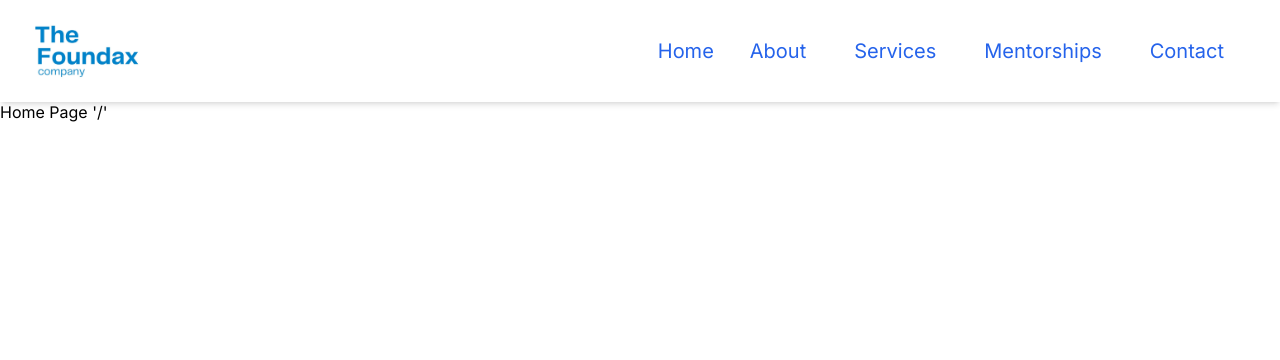
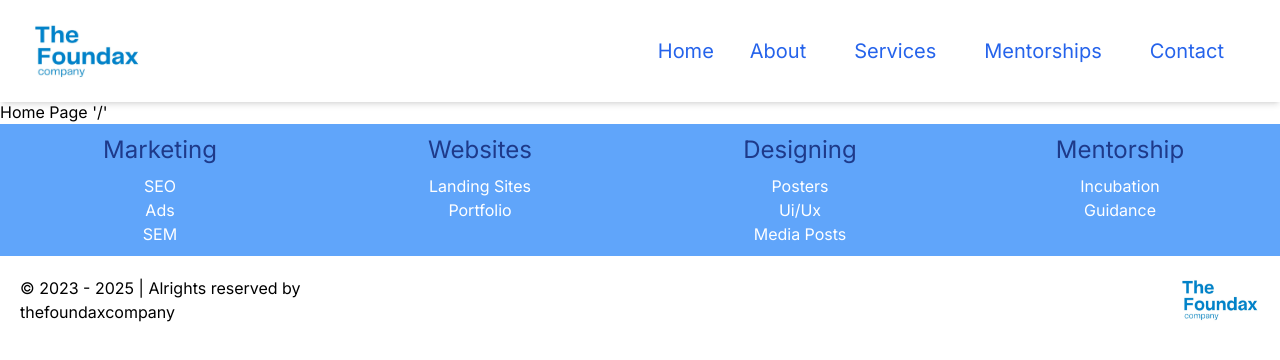
Before and after one commit to kathirKarthik001/The_foundax_company, a Next.js app: page / in a window 1280 px wide. Shown: the top 360 px of the page. Built offline with nearby package versions, Linux system fonts and the light colour scheme.

Commit message:
footer sprint-1

```diff
--- a/src/app/layout.jsx
+++ b/src/app/layout.jsx
@@ -1,6 +1,7 @@
 import { Inter } from "next/font/google";
 import "./globals.css";
 import Navbar from "@/components/Navbar";
+import Footer from "@/components/Footer";
 
 const inter = Inter({ subsets: ["latin"] });
 
@@ -12,11 +13,12 @@
 export default function RootLayout({ children }) {
   return (
     <html lang="en">
-      <body className={inter.className}>
+      <body className={`h-fit ${inter.className}`}>
         <Navbar/>
         <div className="md:pt-[100px] max-sm:pt-[83px]">
             {children}
         </div>
+        <Footer/>
        </body>
     </html>
   );
--- /dev/null
+++ b/src/components/Footer.jsx
@@ -0,0 +1,102 @@
+'use client'
+import { useState } from 'react';
+import Link from 'next/link';
+import Image from 'next/image';
+Image
+
+const Footer = () => {
+  const [activeIndex, setActiveIndex] = useState(null);
+
+  const toggleDropdown = (index) => {
+    setActiveIndex(index === activeIndex ? null : index);
+  };
+
+
+  return (
+    <>
+    <div className="md:bg-blue-400  md:py-[10px] w-full  h-fit flex justify-evenly items-start  pt-0 mt-0
+    max-md:flex-col max-md:items-center text-white  cursor-pointer ">
+      {/* First Section */}
+      <ul className="second-list max-md:text-start  w-[100%] bg-blue-400 text-center  ">
+
+        <li className="first:text-2xl pb-2 w-[100%] first:text-blue-900  border-white " onClick={() => toggleDropdown(1)}>
+        Marketing
+        </li>
+        <li className={`md:block  ${activeIndex === 1 ? 'block' : 'hidden'} `}>
+          <Link href="/services/marketing">SEO</Link>
+        </li>
+        <li className={`md:block ${activeIndex === 1 ? 'block' : 'hidden'}`}>
+          <Link href="/services/marketing">Ads</Link>
+        </li>
+        <li className={`md:block ${activeIndex === 1 ? 'block' : 'hidden'}`}>
+          <Link href="/services/marketing">SEM</Link>
+        </li>
+      </ul>
+
+      {/* Second Section */}
+      <ul className="second-list max-md:text-center w-[100%] bg-blue-400 text-center">
+        <li className="first:text-2xl pb-2 first:text-blue-900  border-white max-md:border-t-2" onClick={() => toggleDropdown(2)}>
+          Websites
+        </li>
+        <li className={`md:block ${activeIndex === 2 ? 'block' : 'hidden'}`}>
+          <Link href="/services/tech">Landing Sites</Link>
+        </li>
+        <li className={`md:block ${activeIndex === 2 ? 'block' : 'hidden'}`}>
+          <Link href="/services/tech">Portfolio</Link>
+        </li>
+      </ul>
+
+      {/* Third Section */}
+      <ul className="third-list max-md:text-center w-[100%] bg-blue-400 text-center">
+        <li className="first:text-2xl pb-2 first:text-blue-900  border-white  max-md:border-t-2" onClick={() => toggleDropdown(3)}>
+           Designing
+        </li>
+        <li className={`md:block ${activeIndex === 3 ? 'block' : 'hidden'}`}>
+          <Link href="/services/designing">Posters</Link>
+        </li>
+        <li className={`md:block ${activeIndex === 3 ? 'block' : 'hidden'}`}>
+          <Link href="/services/designing">  Ui/Ux</Link>
+        </li>
+        <li className={`md:block ${activeIndex === 3 ? 'block' : 'hidden'}`}>
+          <Link href="/services/designing">Media Posts</Link>
+        </li>
+      </ul>
+
+
+      {/* Fourth Section */}
+      <ul className="fourth-list max-md:text-center w-[100%] bg-blue-400 text-center">
+        <li className="first:text-2xl pb-2 first:text-blue-900  border-white  max-md:border-t-2" onClick={() => toggleDropdown(4)}>
+          Mentorship
+        </li>
+        <li className={`md:block ${activeIndex === 4 ? 'block' : 'hidden'} `}>
+          <Link href="/mentorship"> Incubation</Link>
+        </li>
+        <li className={`md:block ${activeIndex === 4 ? 'block' : 'hidden'}`}>
+          <Link href="/mentorship">Guidance</Link>
+        </li>
+      </ul>
+    </div>
+
+
+   <div className='bg-white flex justify-between md:p-[20px] max-md:p-[10px] w-[100%] text-center'>
+
+    <p className='md:w-[300px] text-start '>
+    © 2023 - 2025 | Alrights reserved by thefoundaxcompany
+    </p>
+
+
+   <Image
+      src='/TFC .jpeg'
+      width={80}
+      height={30}
+      alt="logo"
+      className="focus:border-none active:border-none"
+    />
+
+  </div>
+    </>
+
+  );
+};
+
+export default Footer;
--- a/src/components/Navbar.jsx
+++ b/src/components/Navbar.jsx
@@ -23,7 +23,7 @@
 
   return (
     <header className='block'>
-      <nav className="w-full bg-white shadow-md fixed top-0 left-0 right-0 block ">
+      <nav className="w-full bg-white shadow-md fixed left-0 right-0 block ">
 
         <div className="justify-between px-4 mx-auto lg:max-w-7xl md:items-center md:flex md:px-8 block">
 
--- a/tailwind.config.js
+++ b/tailwind.config.js
@@ -12,6 +12,7 @@
         "gradient-conic":
           "conic-gradient(from 180deg at 50% 50%, var(--tw-gradient-stops))",
       },
+
     },
   },
   plugins: [],
```
